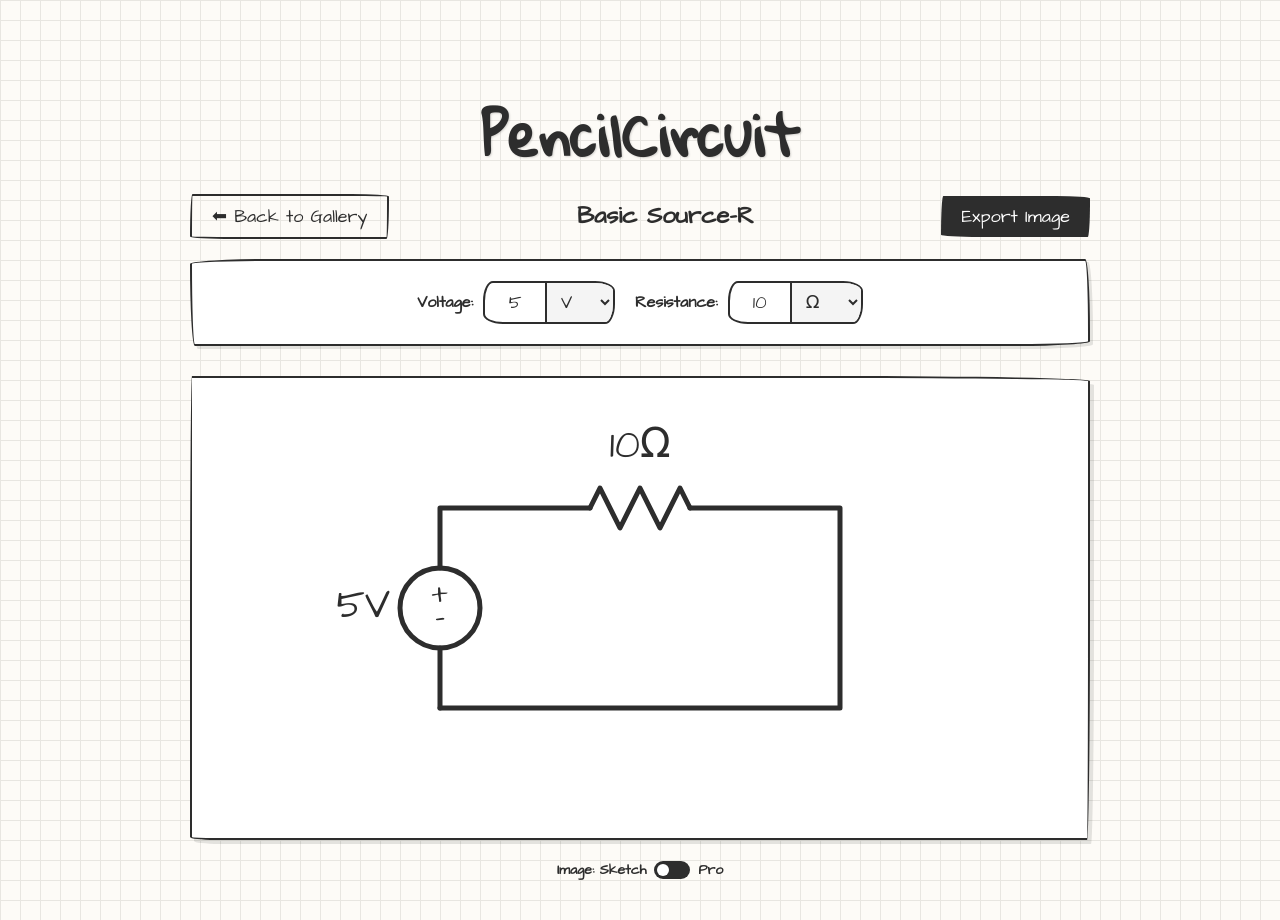
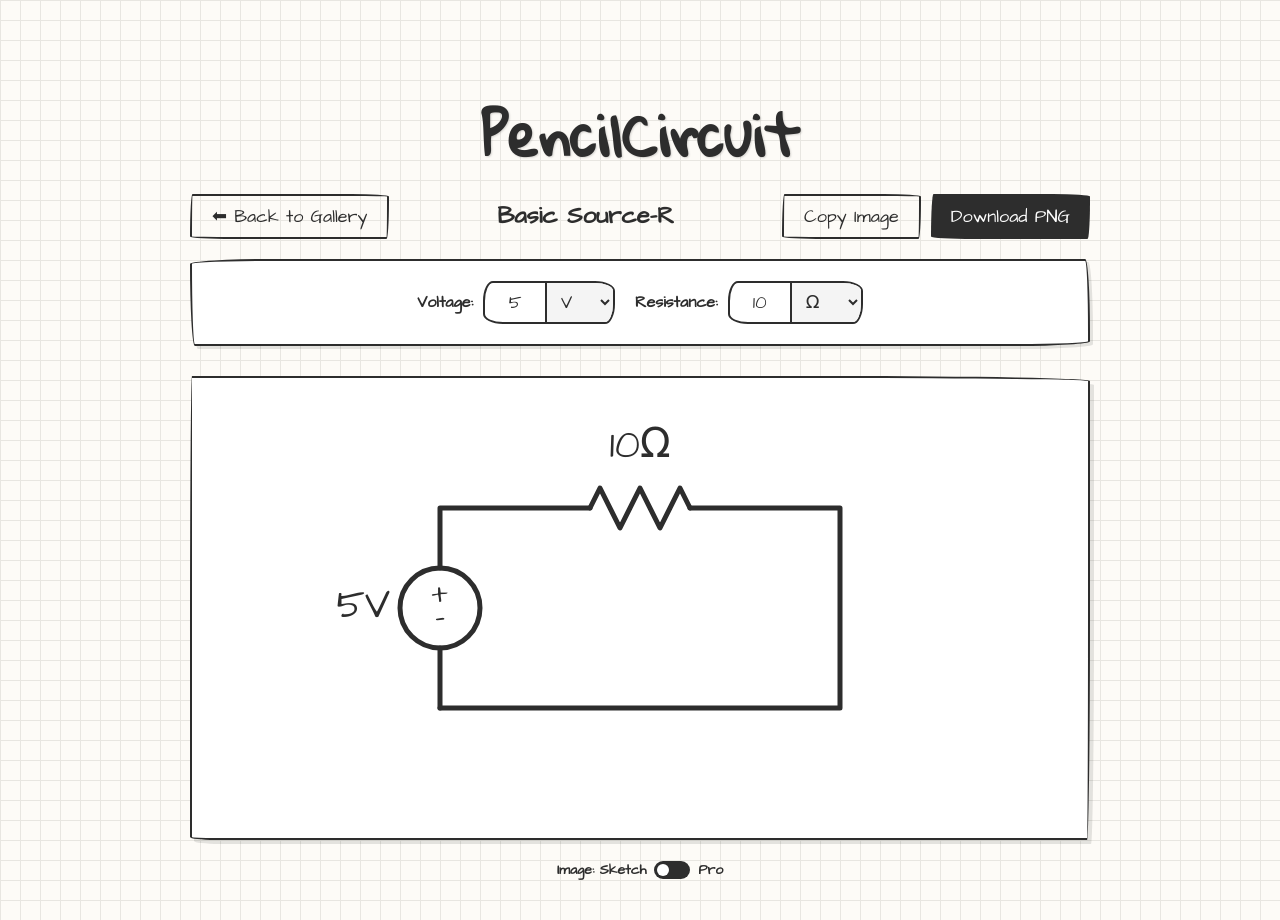
Before and after one commit to Epicho/PencilCircuit, a plain HTML site: page index.html in a window 1280 px wide. Both pictures are taken after a click on the element "Basic Source-R". Drawn offline with Linux system fonts and the light colour scheme; a web font is replaced by a local one.

Commit message:
Export button

```diff
--- a/index.html
+++ b/index.html
@@ -100,6 +100,12 @@
             margin-bottom: 20px;
         }
 
+        /* Group the export buttons together */
+        .action-buttons {
+            display: flex;
+            gap: 10px;
+        }
+
         .btn {
             font-family: 'Architects Daughter', cursive;
             padding: 8px 20px;
@@ -174,7 +180,7 @@
         #dynamic-svg {
             width: 100%;
             height: auto;
-            max-height: 50vh; /* Keeps it from getting too tall on mobile */
+            max-height: 50vh;
         }
 
         /* --- TOGGLE UI --- */
@@ -209,34 +215,29 @@
         #dynamic-svg.pro-mode .node { fill: #000000; }
 
         /* ========================================== */
-        /* MOBILE RESPONSIVE DESIGN (MEDIA QUERIES)   */
+        /* MOBILE RESPONSIVE DESIGN                   */
         /* ========================================== */
         @media (max-width: 768px) {
             body { padding: 20px 10px; }
-
             h1 { font-size: 42px; line-height: 1.1; margin-bottom: 20px; }
-
             .category-title { font-size: 24px; text-align: center; border-bottom: none; padding: 0; margin-top: 10px;}
-
             .blueprint-grid { grid-template-columns: repeat(auto-fit, minmax(140px, 1fr)); gap: 15px; padding: 10px 0; }
             .blueprint-card { padding: 15px 10px; }
             .blueprint-card span.title { font-size: 18px; margin-top: 10px; }
 
-            /* Stack header controls vertically on small screens */
             .header-controls { flex-direction: column; gap: 15px; }
-            h2#editor-title { font-size: 24px; text-align: center; margin: 0; padding: 0; border: none; order: -1; } /* Puts title at top */
+            h2#editor-title { font-size: 24px; text-align: center; margin: 0; padding: 0; border: none; order: -1; }
+
+            /* Put action buttons side-by-side on mobile */
+            .action-buttons { width: 100%; display: flex; flex-direction: row; }
+            .action-buttons .btn { flex: 1; font-size: 14px; text-align: center; padding: 8px 10px;}
 
             .controls-bar { padding: 15px; border-radius: 15px; }
-
-            /* Stack inputs nicely */
             .input-row { flex-direction: column; align-items: center; gap: 15px; }
             .control-item { width: 100%; max-width: 280px; justify-content: space-between; }
-
             #schematic-container { padding: 10px; border-radius: 15px; }
-
             input { width: 50px; font-size: 16px; }
             select { font-size: 16px; }
-            .btn { font-size: 16px; padding: 8px 16px; }
         }
     </style>
 </head>
@@ -287,7 +288,6 @@
 
         <h3 class="category-title">Active Filters (Sallen-Key)</h3>
         <div class="blueprint-grid">
-
             <div class="blueprint-card" onclick="openEditor('sallen-key-lp')">
                 <svg class="thumbnail active-thumbnail" viewBox="-100 0 650 400">
                     <path class="wire" d="M 0,200 L 50,200" />
@@ -338,7 +338,11 @@
         <div class="header-controls">
             <button class="btn btn-outline" onclick="closeEditor()">⬅ Back to Gallery</button>
             <h2 id="editor-title" style="margin:0; border:none;">Template Name</h2>
-            <button class="btn" onclick="copyToClipboard()">Export Image</button>
+
+            <div class="action-buttons">
+                <button id="btn-copy" class="btn btn-outline" onclick="copyToClipboard()">Copy Image</button>
+                <button id="btn-download" class="btn" onclick="downloadPNG()">Download PNG</button>
+            </div>
         </div>
 
         <div class="controls-bar" id="dynamic-controls"></div>
@@ -441,25 +445,40 @@
                 svg: `
                     <path class="wire" d="M 0,200 L 50,200" />
                     <circle cx="0" cy="200" r="3" class="node" />
+
                     <path class="wire" d="M 50,200 L 60,180 L 80,220 L 100,180 L 120,220 L 130,200 L 150,200" />
                     <text id="label-r1" class="label" x="90" y="160"></text>
+
                     <circle cx="150" cy="200" r="3" class="node" />
+
                     <path class="wire" d="M 150,200 L 160,200 L 170,180 L 190,220 L 210,180 L 230,220 L 240,200 L 260,200" />
                     <text id="label-r2" class="label" x="200" y="160"></text>
+
                     <circle cx="260" cy="200" r="3" class="node" />
-                    <path class="wire" d="M 260,200 L 260,240 M 240,240 L 280,240 M 240,255 L 280,255 M 260,255 L 260,330" />
+
+                    <path class="wire" d="M 260,200 L 260,240" />
+                    <path class="wire" d="M 240,240 L 280,240 M 240,255 L 280,255" />
+                    <path class="wire" d="M 260,255 L 260,330" />
                     <text id="label-c2" class="label" x="290" y="247.5" style="text-anchor: start;"></text>
+
                     <path class="wire" d="M 240,330 L 280,330 M 248,338 L 272,338 M 256,346 L 264,346" />
+
                     <path class="wire" d="M 260,200 L 320,200" />
+
                     <path class="wire" d="M 320,130 L 320,230 L 420,180 Z" />
                     <path class="wire" style="stroke-width: 1.5px;" d="M 325,160 L 335,160 M 325,200 L 335,200 M 330,195 L 330,205" />
-                    <path class="wire" d="M 150,200 L 150,80 L 200,80 M 200,60 L 200,100 M 215,60 L 215,100" />
+
+                    <path class="wire" d="M 150,200 L 150,80 L 200,80" />
+                    <path class="wire" d="M 200,60 L 200,100 M 215,60 L 215,100" />
                     <text id="label-c1" class="label" x="207.5" y="40"></text>
                     <path class="wire" d="M 215,80 L 450,80 L 450,180" />
+
                     <path class="wire" d="M 320,160 L 290,160 L 290,120 L 450,120 L 450,180" />
+
                     <path class="wire" d="M 420,180 L 480,180" />
                     <circle cx="450" cy="180" r="3" class="node" />
                     <circle cx="480" cy="180" r="3" class="node" />
+
                     <text class="label" x="490" y="180" style="text-anchor: start;">Vout</text>
                     <text id="label-vi" class="label" x="-10" y="200" style="text-anchor: end;"></text>
                 `
@@ -477,26 +496,40 @@
                 svg: `
                     <path class="wire" d="M 0,200 L 60,200" />
                     <circle cx="0" cy="200" r="3" class="node" />
+
                     <path class="wire" d="M 60,180 L 60,220 M 75,180 L 75,220" />
                     <text id="label-c1" class="label" x="67.5" y="160"></text>
+
                     <path class="wire" d="M 75,200 L 150,200" />
                     <circle cx="150" cy="200" r="3" class="node" />
+
                     <path class="wire" d="M 150,200 L 180,200" />
+
                     <path class="wire" d="M 180,180 L 180,220 M 195,180 L 195,220" />
                     <text id="label-c2" class="label" x="187.5" y="160"></text>
+
                     <path class="wire" d="M 195,200 L 260,200 L 320,200" />
                     <circle cx="260" cy="200" r="3" class="node" />
+
                     <path class="wire" d="M 320,130 L 320,230 L 420,180 Z" />
                     <path class="wire" style="stroke-width: 1.5px;" d="M 325,160 L 335,160 M 325,200 L 335,200 M 330,195 L 330,205" />
+
                     <path class="wire" d="M 260,200 L 260,230 L 245,240 L 275,260 L 245,280 L 275,300 L 260,310 L 260,330" />
                     <text id="label-r2" class="label" x="290" y="270" style="text-anchor: start;"></text>
+
                     <path class="wire" d="M 240,330 L 280,330 M 248,338 L 272,338 M 256,346 L 264,346" />
-                    <path class="wire" d="M 150,200 L 150,80 L 200,80 L 210,60 L 230,100 L 250,60 L 270,100 L 280,80 L 450,80 L 450,180" />
+
+                    <path class="wire" d="M 150,200 L 150,80 L 200,80" />
+                    <path class="wire" d="M 200,80 L 210,60 L 230,100 L 250,60 L 270,100 L 280,80 L 300,80" />
                     <text id="label-r1" class="label" x="240" y="40"></text>
+                    <path class="wire" d="M 300,80 L 450,80 L 450,180" />
+
                     <path class="wire" d="M 320,160 L 290,160 L 290,120 L 450,120 L 450,180" />
+
                     <path class="wire" d="M 420,180 L 480,180" />
                     <circle cx="450" cy="180" r="3" class="node" />
                     <circle cx="480" cy="180" r="3" class="node" />
+
                     <text class="label" x="490" y="180" style="text-anchor: start;">Vout</text>
                     <text id="label-vi" class="label" x="-10" y="200" style="text-anchor: end;"></text>
                 `
@@ -584,8 +617,10 @@
             else dynamicSvg.classList.remove('pro-mode');
         });
 
-        async function copyToClipboard() {
-            const button = document.querySelector('.header-controls .btn:not(.btn-outline)');
+        // --- SHARED CANVAS GENERATOR ---
+        // This function handles all the heavy lifting so we don't repeat code!
+        function processSvgToCanvas() {
+            return new Promise((resolve, reject) => {
                 const isProMode = modeToggle.checked;
                 const clone = dynamicSvg.cloneNode(true);
 
@@ -642,20 +677,56 @@
                 const svgBlob = new Blob([svgString], {type: "image/svg+xml;charset=utf-8"});
                 const url = URL.createObjectURL(svgBlob);
 
-            img.onload = async function() {
+                img.onload = function() {
                     ctx.drawImage(img, margin, margin, svgWidth, svgHeight);
                     URL.revokeObjectURL(url);
+                    resolve(canvas);
+                };
+                img.onerror = reject;
+                img.src = url;
+            });
+        }
+
+        // --- BUTTON 1: COPY TO CLIPBOARD ---
+        async function copyToClipboard() {
+            const button = document.getElementById('btn-copy');
+            try {
+                const canvas = await processSvgToCanvas();
                 canvas.toBlob(async (blob) => {
-                    try {
                     await navigator.clipboard.write([new ClipboardItem({ "image/png": blob })]);
-                        const origText = button.innerText; button.innerText = "Copied!";
+                    const origText = button.innerText;
+                    button.innerText = "Copied!";
                     setTimeout(() => button.innerText = origText, 2000);
+                }, 'image/png');
             } catch (err) {
                 alert("Failed to copy image.");
             }
-                }, 'image/png');
-            };
-            img.src = url;
+        }
+
+        // --- BUTTON 2: DOWNLOAD AS PNG ---
+        async function downloadPNG() {
+            const button = document.getElementById('btn-download');
+            try {
+                const canvas = await processSvgToCanvas();
+                const url = canvas.toDataURL('image/png');
+
+                // Automatically generate a clean filename!
+                const modeName = modeToggle.checked ? 'pro' : 'sketch';
+                const fileName = currentActiveTemplate.name.toLowerCase().replace(/\s+/g, '-') + '-' + modeName + '.png';
+
+                const a = document.createElement('a');
+                a.href = url;
+                a.download = fileName;
+                document.body.appendChild(a);
+                a.click();
+                document.body.removeChild(a);
+
+                const origText = button.innerText;
+                button.innerText = "Downloaded!";
+                setTimeout(() => button.innerText = origText, 2000);
+            } catch (err) {
+                alert("Failed to download image.");
+            }
         }
     </script>
 </body>
```
Lines whose indentation alone changed are shown as unchanged.
